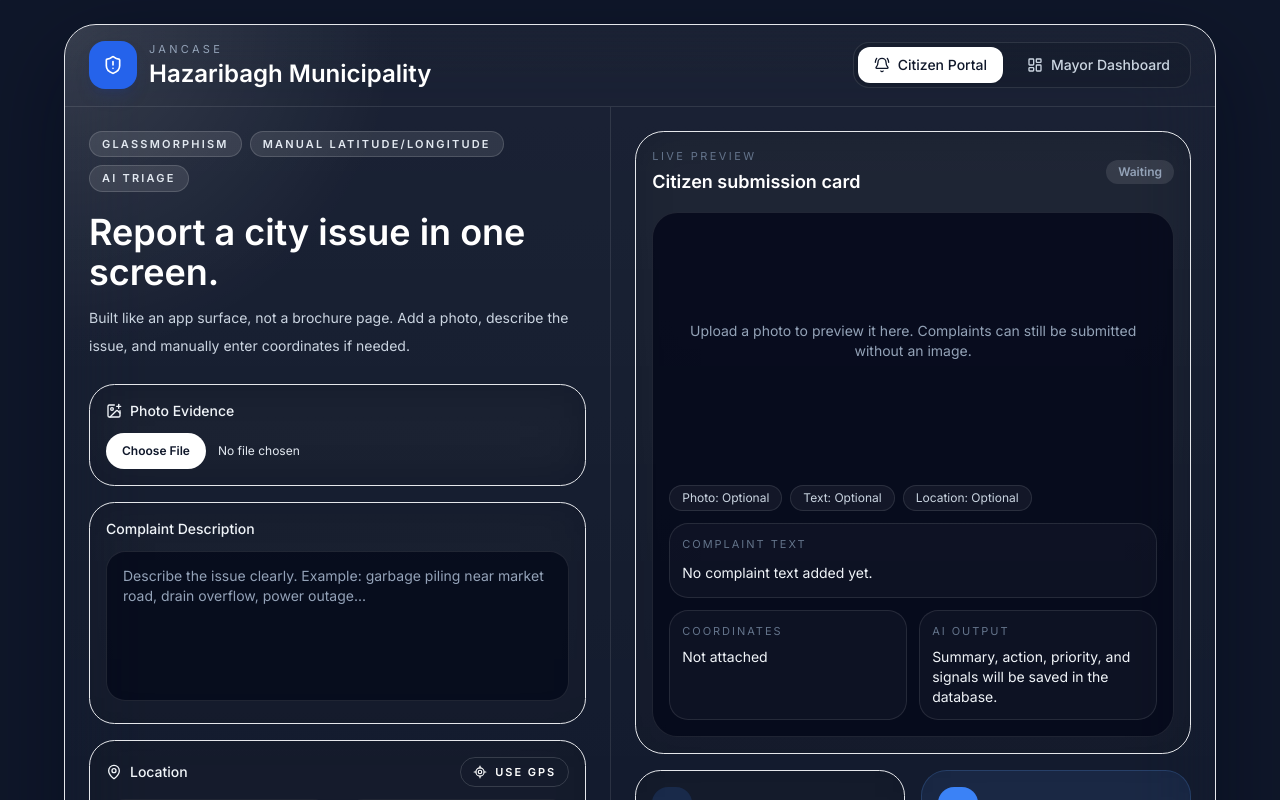
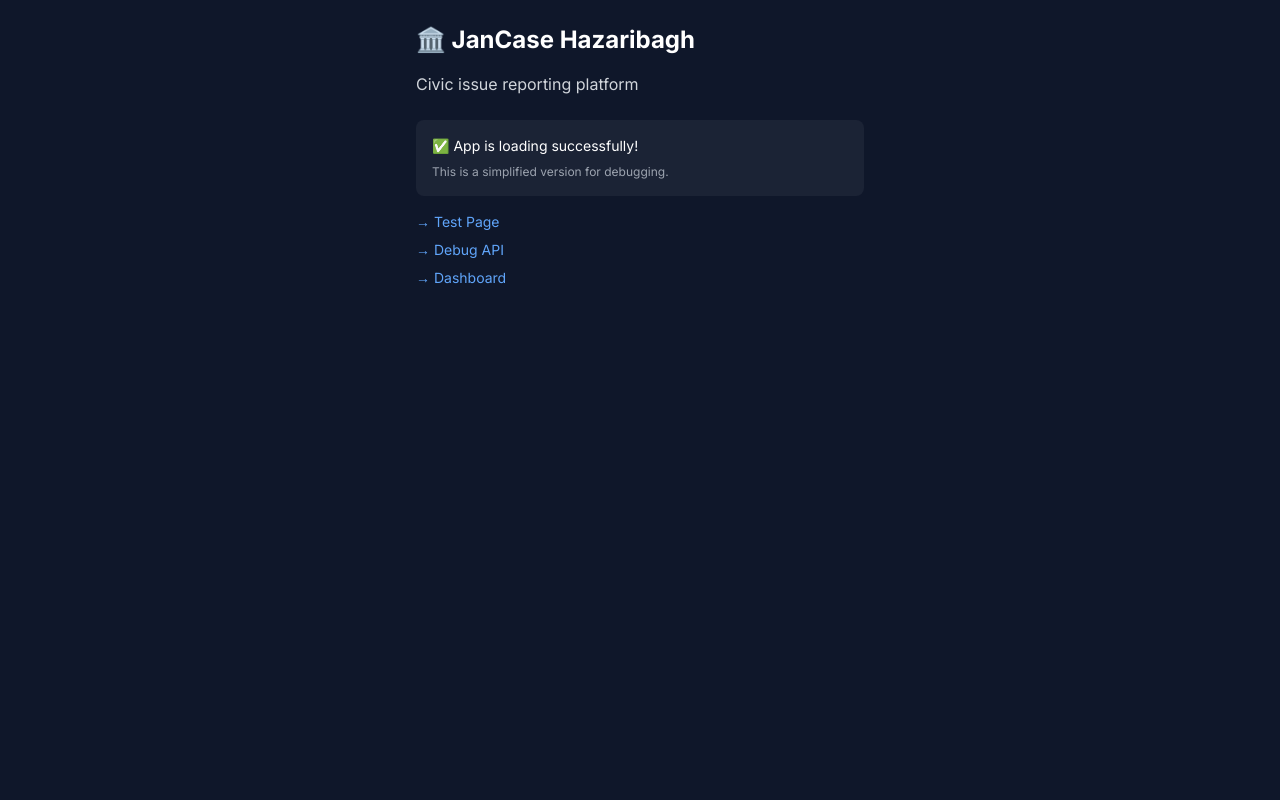
Before and after one commit to hrajraj61/jancase-demo, a Next.js app: page / in a window 1280 px wide. Shown: the top 800 px of the page. Built offline with nearby package versions, Linux system fonts and the light colour scheme.

Commit message:
Debug: Add test page and simplify home page to isolate 404 issue

```diff
--- a/src/app/layout.tsx
+++ b/src/app/layout.tsx
@@ -1,6 +1,7 @@
 import type { Metadata } from "next";
 import { Inter, JetBrains_Mono } from "next/font/google";
-import "leaflet/dist/leaflet.css";
+// Temporarily comment out leaflet CSS to test if it's causing issues
+// import "leaflet/dist/leaflet.css";
 import "./globals.css";
 
 const inter = Inter({
--- a/src/app/page.tsx
+++ b/src/app/page.tsx
@@ -1,9 +1,24 @@
-import { ReportForm } from "@/components/ReportForm";
+// Temporarily simplified to test basic functionality
+// import { ReportForm } from "@/components/ReportForm";
 
 export default function HomePage() {
   return (
-    <main className="min-h-screen bg-background px-3 py-3 text-white sm:px-5 sm:py-5 lg:px-6 lg:py-6">
-      <ReportForm />
+    <main className="min-h-screen px-3 py-3 text-white sm:px-5 sm:py-5 lg:px-6 lg:py-6" style={{ backgroundColor: "#0f172a" }}>
+      <div className="max-w-md mx-auto">
+        <h1 className="text-2xl font-bold mb-4">🏛️ JanCase Hazaribagh</h1>
+        <p className="text-gray-300 mb-6">Civic issue reporting platform</p>
+
+        <div className="bg-white/5 rounded-lg p-4 mb-4">
+          <p className="text-sm">✅ App is loading successfully!</p>
+          <p className="text-xs text-gray-400 mt-2">This is a simplified version for debugging.</p>
+        </div>
+
+        <div className="space-y-2 text-sm">
+          <a href="/test" className="block text-blue-400 hover:text-blue-300">→ Test Page</a>
+          <a href="/api/debug" className="block text-blue-400 hover:text-blue-300">→ Debug API</a>
+          <a href="/dashboard" className="block text-blue-400 hover:text-blue-300">→ Dashboard</a>
+        </div>
+      </div>
     </main>
   );
 }
--- /dev/null
+++ b/src/app/test/page.tsx
@@ -0,0 +1,21 @@
+export default function TestPage() {
+  return (
+    <div style={{ padding: "20px", backgroundColor: "#0f172a", color: "#e2e8f0", minHeight: "100vh" }}>
+      <h1>✅ JanCase Test Page</h1>
+      <p>If you can see this, the basic Next.js app is working.</p>
+      <p>Current time: {new Date().toLocaleString()}</p>
+
+      <h2>Environment Check:</h2>
+      <ul>
+        <li>Node ENV: {process.env.NODE_ENV}</li>
+        <li>Vercel Region: {process.env.VERCEL_REGION || "Not on Vercel"}</li>
+      </ul>
+
+      <h2>Navigation Test:</h2>
+      <ul>
+        <li><a href="/" style={{ color: "#60a5fa" }}>← Back to Home</a></li>
+        <li><a href="/api/debug" style={{ color: "#60a5fa" }}>API Debug →</a></li>
+      </ul>
+    </div>
+  );
+}
```
